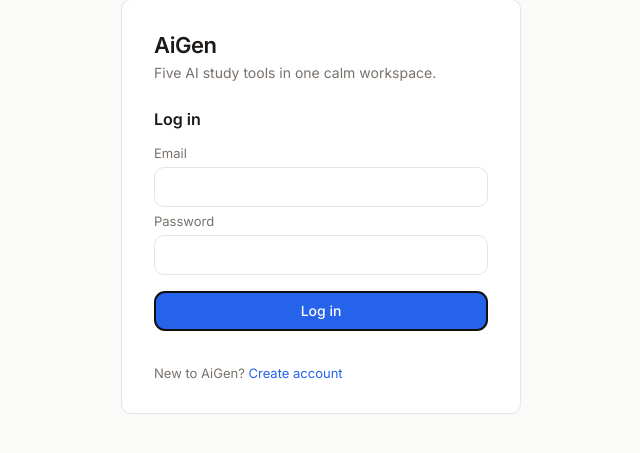
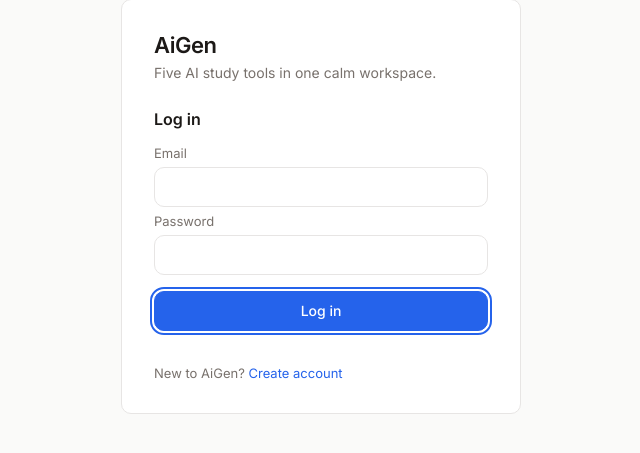
Before and after one commit to choudaryhussainali/AiGen, a Flask app: page / in a window 1280 px wide, with the restyled element focused. Shown: the part 194-647 px from the top of the page, without its empty margins (319-959 px from the left). Run offline with Flask 3, Linux system fonts and the light colour scheme.

Commit message:
feat(css): add keyboard focus rings to buttons

```diff
--- a/static/css/style.css
+++ b/static/css/style.css
@@ -62,6 +62,7 @@ img, svg { display: block; }
 }
 
 .btn:hover { border-color: var(--text-muted); }
+.btn:focus-visible, .nav-item:focus-visible { outline: 2px solid var(--accent); outline-offset: 2px; }
 .btn:disabled { opacity: 0.6; cursor: not-allowed; }
 
 .btn-primary {
```
